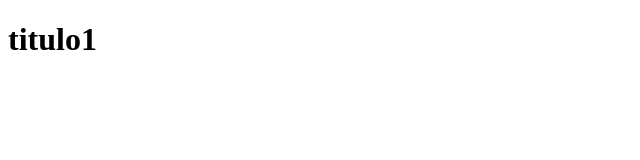
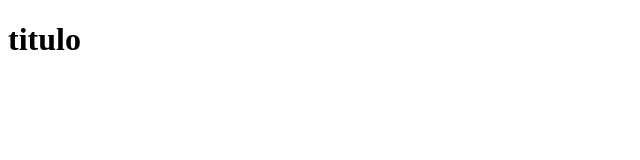
Before and after one commit to karii-jim/PruebaVSC, a plain HTML site: page index.html in a window 1280 px wide. Shown: the full height of the page, 0-640 px from the left. Drawn offline with Linux system fonts and the light colour scheme.

Commit message:
proyecto

```diff
--- a/index.html
+++ b/index.html
@@ -7,6 +7,6 @@
     <title>Document</title>
 </head>
 <body>
-    <h1>titulo1</h1>
+    <h1>titulo</h1>
 </body>
 </html>
```
